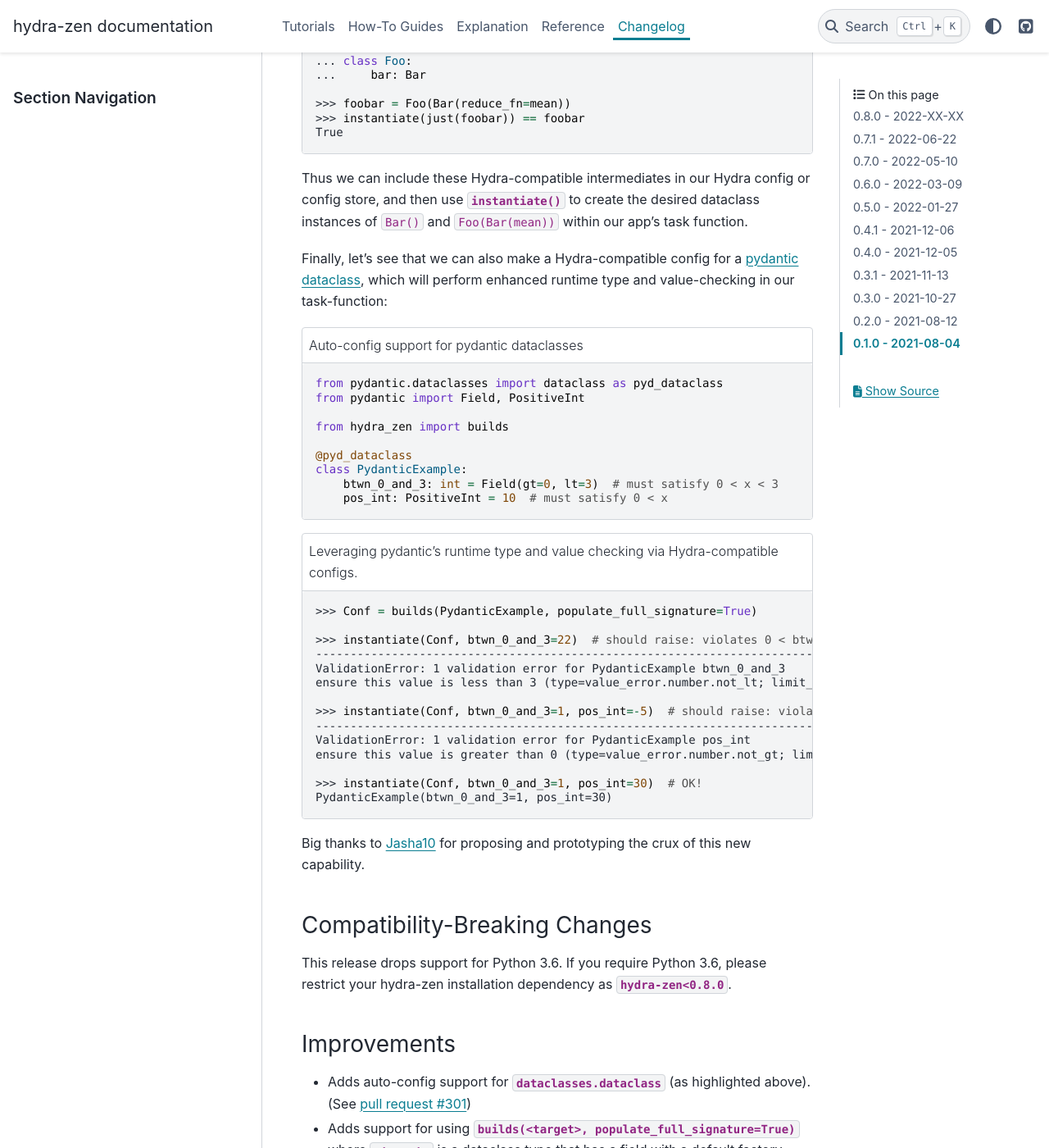
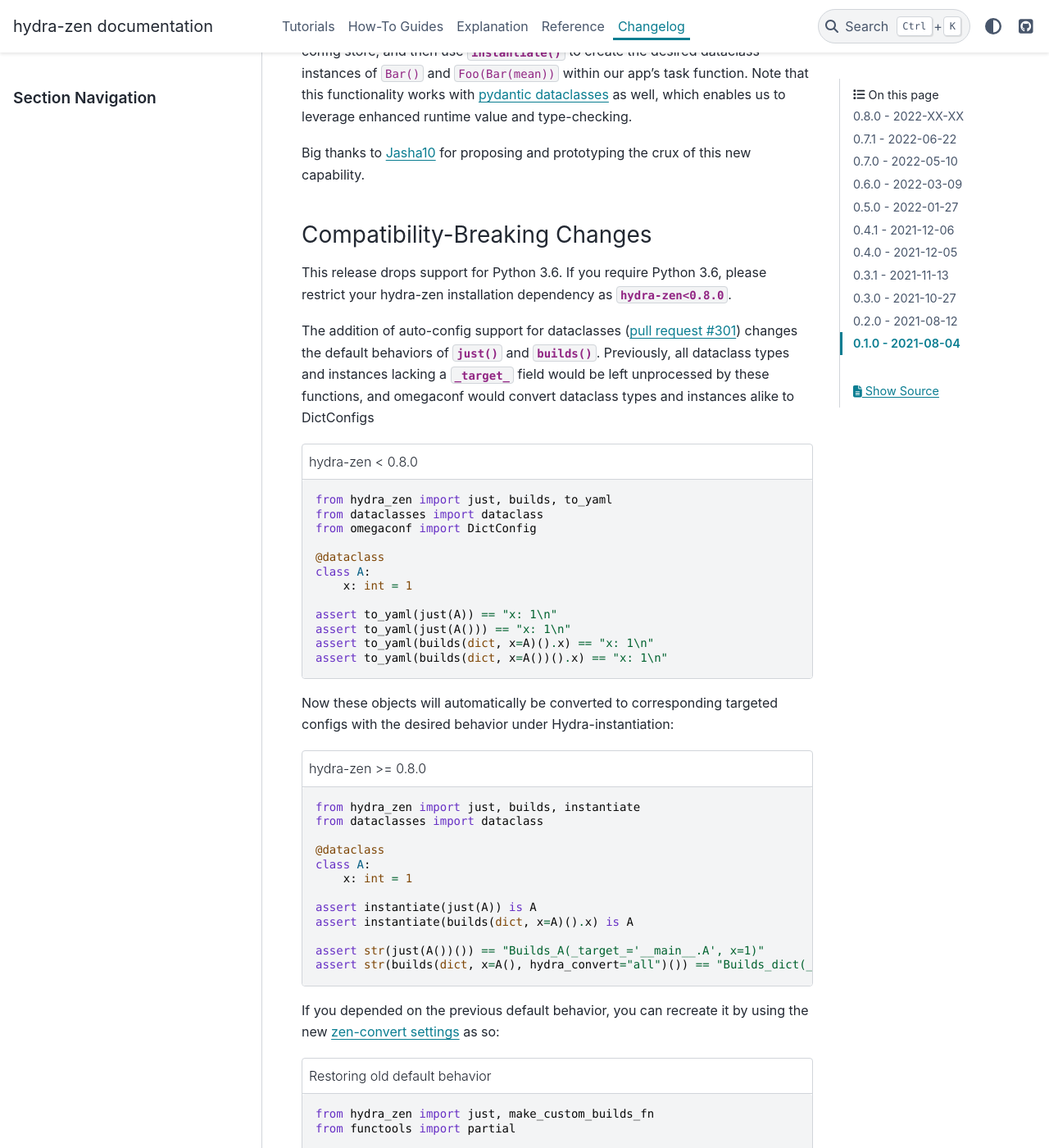
Before and after one commit to mit-ll-responsible-ai/hydra-zen, a Sphinx documentation site: the page built from docs/source/changes.rst, in a window 1280 px wide and 1400 px high, scrolled down 1692 px. Shown: the whole window at 82% size. Built offline with Sphinx 7.4.7 and the PyData theme 0.15.4, drawn with Linux system fonts in a browser that asks for light colours; the version number could not be read and is left out; some of the changed text lies outside the part shown.

Commit message:
update changelog

```diff
--- a/docs/source/changes.rst
+++ b/docs/source/changes.rst
@@ -36,19 +36,8 @@
       reduce_fn: Callable[[Sequence[float]], float] = sum  # <- not compat w/ Hydra
 
 
-.. code-block:: pycon
-   :caption: Instances of ``Bar`` are not compatible with Hydra/omegaconf
-
-   >>> from hydra_zen import to_yaml
-   >>> bar = Bar()
-   >>> to_yaml(bar)
-   -----------------------------------------------
-   ValidationError: Unexpected type annotation: Callable[Sequence[float], float]
-    full_key: reduce
-    object_type=Bar
-
-With the release of hydra-zen 0.8.0, we can now use :func:`~hydra_zen.just` to automatically create a Hydra-compatible
-config that, when instantiated, returns ``Bar()``:
+With the release of hydra-zen 0.8.0, we can now use :func:`~hydra_zen.just` to
+automatically create a Hydra-compatible config that, when instantiated, returns ``Bar()``:
 
 .. code-block:: pycon
    :caption: Using :func:`~hydra_zen.just` to create a Hydra-compatible structured config
@@ -56,13 +45,13 @@
    >>> from hydra_zen import just, instantiate
    >>> just_bar = just(Bar())
 
-   >>> print(to_yaml(just_bar))  # just_foo is yaml-serializable
+   >>> print(to_yaml(just_bar))
    _target_: __main__.Bar
    reduce_fn:
      _target_: hydra_zen.funcs.get_obj
      path: builtins.sum
 
-   >>> instantiate(just_bar)  # instantiate(just_bar) == Bar()
+   >>> instantiate(just_bar)  # returns Bar()
    Bar(reduce_fn=<built-in function sum>)
 
 This auto-conversion process works recursively as well
@@ -76,43 +65,13 @@
    ...     bar: Bar
 
    >>> foobar = Foo(Bar(reduce_fn=mean))
-   >>> instantiate(just(foobar)) == foobar
-   True
+   >>> instantiate(just(foobar))
+   Foo(bar=Bar(reduce_fn=<function mean at 0x000001F224640310>))
+   >>> instantiate(builds(Foo, bar=Bar(sum)))
+   Foo(bar=Bar(reduce_fn=<built-in function sum>))
 
 Thus we can include these Hydra-compatible intermediates in our Hydra config or config store, and then use :func:`~hydra_zen.instantiate` to create the desired dataclass instances of ``Bar()`` and ``Foo(Bar(mean))`` within our app's task function.
-
-Finally, let's see that we can also make a Hydra-compatible config for a `pydantic dataclass <https://pydantic-docs.helpmanual.io/usage/dataclasses/>`_, which will perform enhanced runtime type and value-checking in our task-function:
-
-.. code-block:: python
-   :caption: Auto-config support for pydantic dataclasses
-
-   from pydantic.dataclasses import dataclass as pyd_dataclass
-   from pydantic import Field, PositiveInt
-
-   from hydra_zen import builds
-
-   @pyd_dataclass
-   class PydanticExample:
-       btwn_0_and_3: int = Field(gt=0, lt=3)  # must satisfy 0 < x < 3
-       pos_int: PositiveInt = 10  # must satisfy 0 < x
-
-.. code-block:: pycon
-   :caption: Leveraging pydantic's runtime type and value checking via Hydra-compatible configs.
-
-   >>> Conf = builds(PydanticExample, populate_full_signature=True)
-
-   >>> instantiate(Conf, btwn_0_and_3=22)  # should raise: violates 0 < btwn_0_and_3 < 3
-   ---------------------------------------------------------------------------
-   ValidationError: 1 validation error for PydanticExample btwn_0_and_3
-   ensure this value is less than 3 (type=value_error.number.not_lt; limit_value=3)
-
-   >>> instantiate(Conf, btwn_0_and_3=1, pos_int=-5)  # should raise: violates 0 < pos_int
-   ---------------------------------------------------------------------------
-   ValidationError: 1 validation error for PydanticExample pos_int
-   ensure this value is greater than 0 (type=value_error.number.not_gt; limit_value=0)
-
-   >>> instantiate(Conf, btwn_0_and_3=1, pos_int=30)  # OK!
-   PydanticExample(btwn_0_and_3=1, pos_int=30)
+Note that this functionality works with `pydantic dataclasses <https://pydantic-docs.helpmanual.io/usage/dataclasses/>`_ as well, which enables us to leverage enhanced runtime value and type-checking.
 
 Big thanks to `Jasha10 <https://github.com/Jasha10>`_ for proposing and prototyping the crux of this new capability.
 
@@ -120,6 +79,58 @@
 ------------------------------
 This release drops support for Python 3.6. If you require Python 3.6, please restrict your hydra-zen installation dependency as `hydra-zen<0.8.0`.
 
+The addition of auto-config support for dataclasses (:pull:`301`) changes the default
+behaviors of :func:`~hydra_zen.just` and :func:`~hydra_zen.builds`. Previously, all
+dataclass types and instances lacking a `_target_` field would be left unprocessed by
+these functions, and omegaconf would convert dataclass types and instances alike to
+DictConfigs
+
+.. code-block:: python
+   :caption: hydra-zen < 0.8.0
+
+   from hydra_zen import just, builds, to_yaml
+   from dataclasses import dataclass
+   from omegaconf import DictConfig
+
+   @dataclass
+   class A:
+       x: int = 1
+
+   assert to_yaml(just(A)) == "x: 1\n"
+   assert to_yaml(just(A())) == "x: 1\n"
+   assert to_yaml(builds(dict, x=A)().x) == "x: 1\n"
+   assert to_yaml(builds(dict, x=A())().x) == "x: 1\n"
+
+Now these objects will automatically be converted to corresponding targeted configs
+with the desired behavior under Hydra-instantiation:
+
+.. code-block:: python
+   :caption: hydra-zen >= 0.8.0
+
+   from hydra_zen import just, builds, instantiate
+   from dataclasses import dataclass
+
+   @dataclass
+   class A:
+       x: int = 1
+
+   assert instantiate(just(A)) is A
+   assert instantiate(builds(dict, x=A)().x) is A
+
+   assert str(just(A())()) == "Builds_A(_target_='__main__.A', x=1)"
+   assert str(builds(dict, x=A(), hydra_convert="all")()) == "Builds_dict(_target_='builtins.dict', _convert_='all', x=<class 'types.Builds_A'>)"
+
+If you depended on the previous default behavior, you can recreate it by using the new
+:ref:`zen-convert settings <zen-convert>` as so:
+
+.. code-block:: python
+   :caption: Restoring old default behavior
+
+   from hydra_zen import just, make_custom_builds_fn
+   from functools import partial
+
+   just = partial(just, zen_convert={"dataclass": False})
+   builds = make_custom_builds_fn(zen_convert={"dataclass": False})
 
 Improvements
 ------------
```
